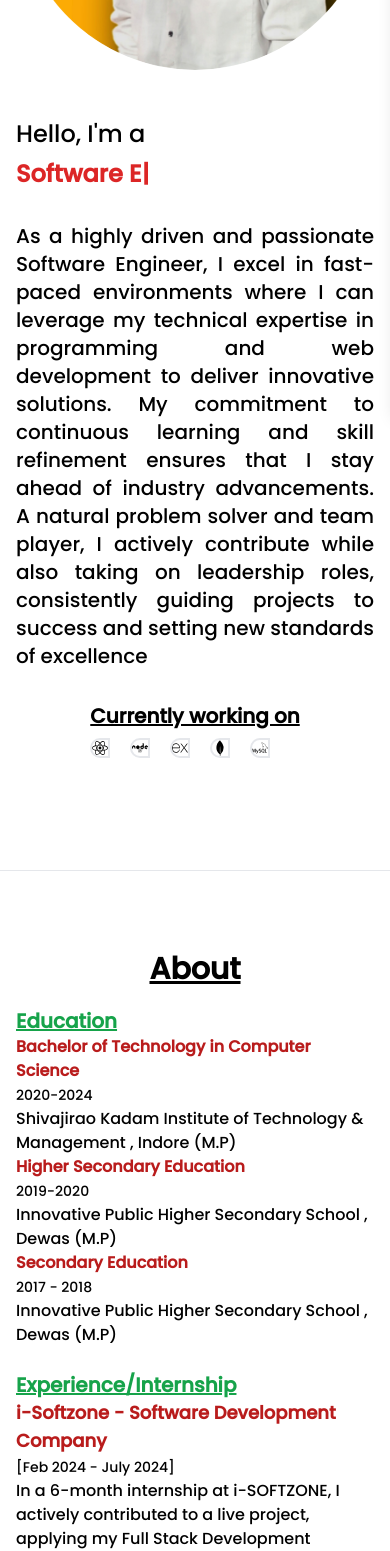
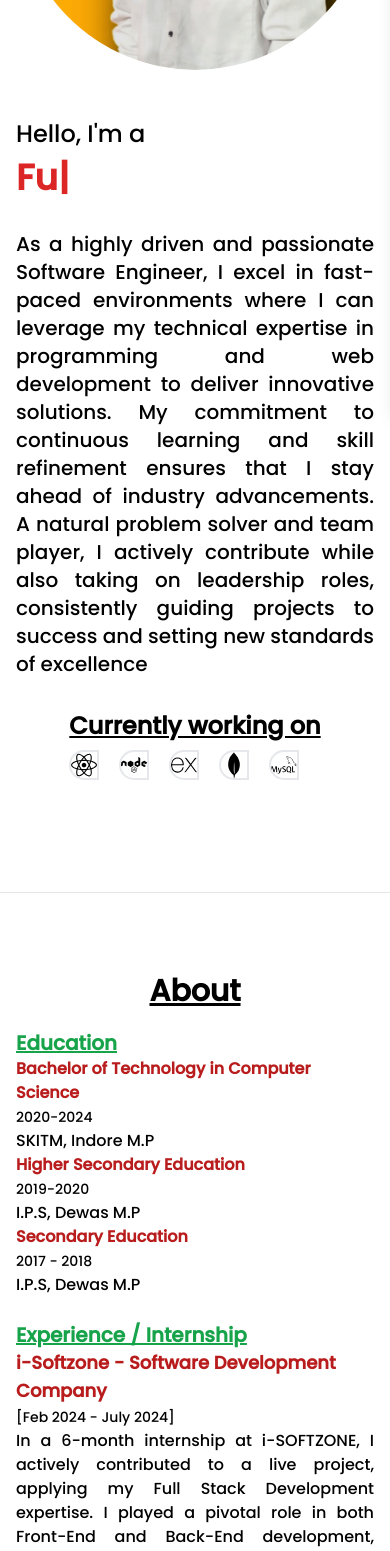
Before and after one commit to gitanasshaikh/Portfolio, a React (Vite) app: page / in a window 390 px wide. Shown: the part 432-1983 px from the top of the page. Built offline with nearby package versions, Linux system fonts and the light colour scheme.

Commit message:
text changes

```diff
--- a/src/component/About.jsx
+++ b/src/component/About.jsx
@@ -1,5 +1,4 @@
 import React from "react";
-
 function About() {
   return (
     <>
@@ -23,45 +22,52 @@ function About() {
             Education
           </h1>
           <span>
-            <span className="text-red-700 font-semibold text-x">
+            <span className="text-red-700 font-semibold text-x md:text-md text-justify">
               Bachelor of Technology in Computer Science{" "}
             </span>
             <br />
             <span className="text-sm">2020-2024</span>
             <br />
-            Shivajirao Kadam Institute of Technology & Management , Indore (M.P)
+            {/* Shivajirao Kadam Institute of Technology & Management  */}
+            SKITM, Indore M.P
           </span>
           <br />
-          <span className="text-red-700 font-semibold text-x">
+          <span className="text-red-700 font-semibold text-x md:text-md text-justify">
             Higher Secondary Education{" "}
           </span>
           <br />
           <span className="text-sm">2019-2020</span>
           <br />
-          <span>Innovative Public Higher Secondary School , Dewas (M.P)</span>
+          <span>
+            {/* Innovative Public Higher Secondary School */}
+            I.P.S, Dewas M.P
+          </span>
           <br />
-          <span className="text-red-700 font-semibold text-x">
+          <span className="text-red-700 font-semibold text-x md:text-md text-justify">
             Secondary Education{" "}
           </span>
           <br />
           <span className="text-sm">2017 - 2018</span>
           <br />
-          <span>Innovative Public Higher Secondary School , Dewas (M.P)</span>
+          <span>
+            {/* Innovative Public Higher Secondary School  */}
+            I.P.S, Dewas M.P
+          </span>
           <br />
           <br />
 
-          <h1 className="underline text-green-600 font-semibold text-xl">
-            Experience/Internship
+          <h1 className="underline text-green-600 font-semibold text-xl md:text-md text-justify">
+            Experience / Internship
           </h1>
           <span>
-            <span className="text-red-700 font-semibold text-lg">
+            <span className="text-red-700 font-semibold text-lg md:text-md text-justify">
               i-Softzone - Software Development Company
             </span>
             <br />
             <span className="text-sm">
               [Feb 2024 - July 2024]
             </span> <span /> <br />
-            <p>
+            <p className="md:text-md text-justify">
               In a 6-month internship at i-SOFTZONE, I actively contributed to a
               live project, applying my Full Stack Development expertise. I
               played a pivotal role in both Front-End and Back-End development,
@@ -71,12 +77,12 @@ function About() {
               and storage to optimize system functionality.
             </p>
             {/* <br /> */}
-            <span className=" text-red-700 font-semibold text-lg">
+            <span className=" text-red-700 font-semibold text-lg md:text-md text-justify">
               TechnoHacks EduTech{" "}
             </span>{" "}
             <br />
             <span className="text-sm">[Aug 2023 - Sep 2023] </span>
-            <p>
+            <p className="md:text-md text-justify">
               My internship at TechnoHacks EduTech, I gained exposure to web
               development tasks. As an intern, I contributed to tasks such as
               designing user interfaces and ensuring web application
--- a/src/component/Contact.jsx
+++ b/src/component/Contact.jsx
@@ -81,12 +81,17 @@ function Contact() {
               />
               {errors.message && <span>This field is required</span>}
             </div>
-            <button
-              type="submit"
-              className="bg-black text-white rounded-xl px-3 py-2 hover:bg-slate-700 duration-300"
-            >
-              Send
-            </button>
+            <div className="flex justify-center">
+              <button
+                type="submit"
+                className="bg-indigo-600 text-white
+               rounded-xl px-4 py-2
+               hover:bg-slate-700 duration-300
+               w-[200px]"
+              >
+                Send
+              </button>
+            </div>
           </form>
         </div>
       </div>
--- a/src/component/Footer.jsx
+++ b/src/component/Footer.jsx
@@ -34,13 +34,13 @@ function Footer() {
                 <FaLinkedinIn size={34} />
               </a>
               {/* Mail Icon */}
-              <a
+              {/* <a
                 href="mailto:anasshaikh9074@gmail.com"
                 target="_blank"
                 rel="noopener noreferrer"
               >
                 <IoMdMail size={34} />
-              </a>
+              </a> */}
             </div>
             <div className="mt-8 border-t border-gray-700 pt-8 flex flex-col items-center">
               <p className="text-sm">&copy; 2024 All rights reserved.</p>
--- a/src/component/Home.jsx
+++ b/src/component/Home.jsx
@@ -18,10 +18,14 @@ function Home() {
             <h1 className="flex space-x-1 text-2xl md:text-4xl">
               Hello, I'm a{" "}
             </h1>
-            <div className="flex space-x-1 text-2xl md:text-4xl">
+            <div className="flex space-x-1 text-4xl md:text-4xl">
               <ReactTyped
                 className="text-red-600 font-bold"
-                strings={["Software Engineer", "Full Stack Developer"]}
+                strings={[
+                  "Anas Shaikh",
+                  "Software Engineer",
+                  "Full Stack Developer",
+                ]}
                 typeSpeed={30}
                 backSpeed={40}
                 loop={true}
@@ -41,15 +45,15 @@ function Home() {
             <br />
             <div className="flex flex-col items-center md:flex-row justify-between space-y-6 md:space-y-0">
               <div className="space-y-2">
-                <h1 className="underline font-bold text-xl">
+                <h1 className="underline font-bold text-2xl">
                   Currently working on
                 </h1>
                 <div className="flex space-x-5">
-                  <FaReact className="text-xl md:text-3xl hover:scale-110 duration-200 rounded-s-full border-[2px]" />
-                  <FaNode className="text-xl md:text-3xl hover:scale-110 duration-200 rounded-s-full border-[2px]" />
-                  <SiExpress className="text-xl md:text-3xl hover:scale-110 duration-200 rounded-s-full border-[2px]" />
-                  <SiMongodb className="text-xl md:text-3xl hover:scale-110 duration-200 rounded-s-full border-[2px]" />
-                  <SiMysql className="text-xl md:text-3xl hover:scale-110 duration-200 rounded-s-full border-[2px]" />
+                  <FaReact className="text-3xl md:text-3xl hover:scale-110 duration-200 rounded-s-full border-[2px]" />
+                  <FaNode className="text-3xl md:text-3xl hover:scale-110 duration-200 rounded-s-full border-[2px]" />
+                  <SiExpress className="text-3xl md:text-3xl hover:scale-110 duration-200 rounded-s-full border-[2px]" />
+                  <SiMongodb className="text-3xl md:text-3xl hover:scale-110 duration-200 rounded-s-full border-[2px]" />
+                  <SiMysql className="text-3xl md:text-3xl hover:scale-110 duration-200 rounded-s-full border-[2px]" />
                 </div>
               </div>
             </div>
```
